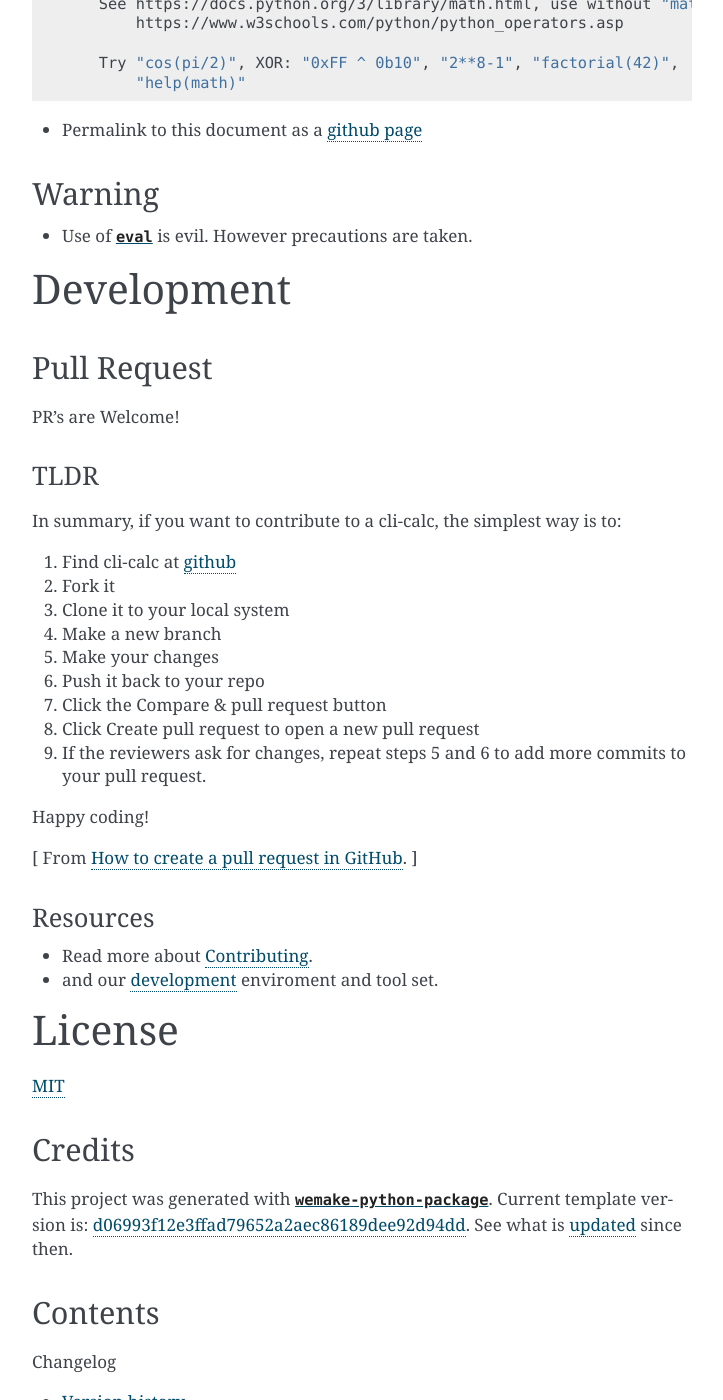
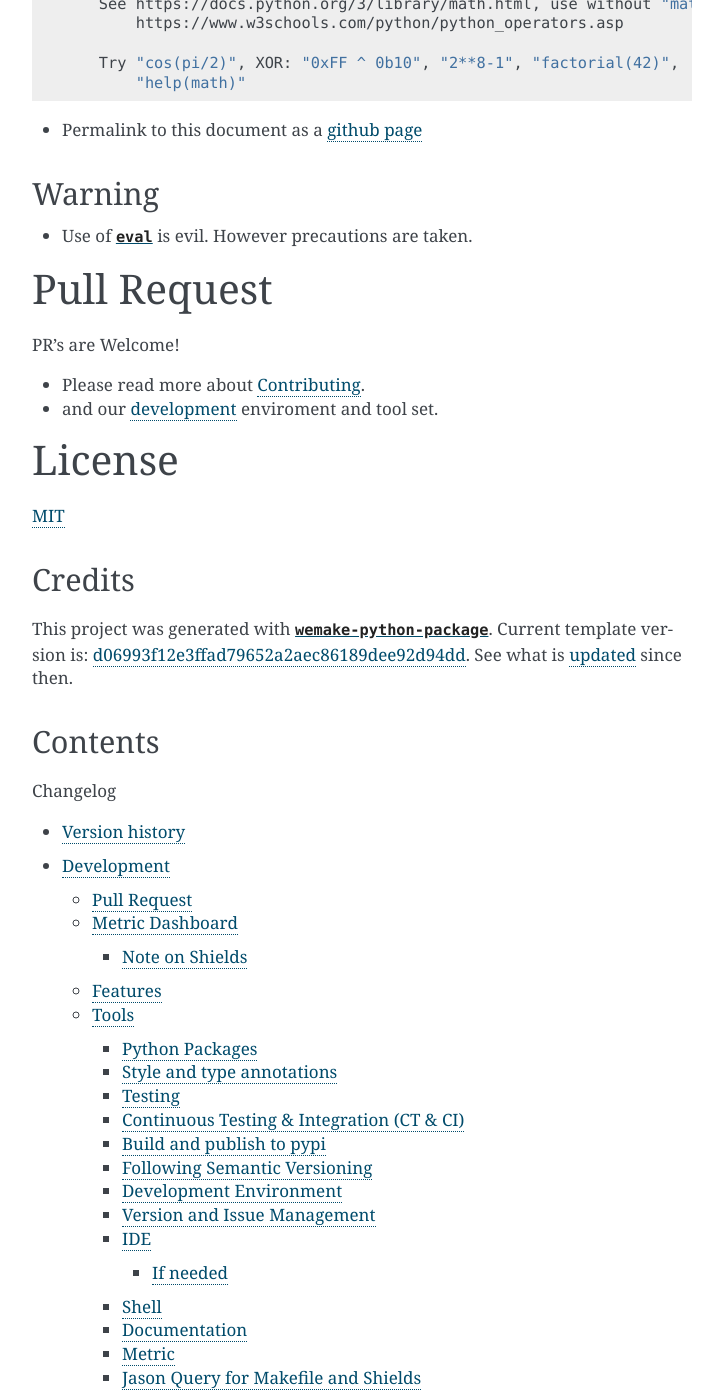
Before and after one commit to cruisen/cli-calc, a Sphinx documentation site: the page built from docs/index.rst, in a window 1280 px wide and 1400 px high, scrolled down 3682 px. Shown: the whole window, without its empty margins (388-1111 px from the left). Built offline with Sphinx 7.4.7, drawn with Linux system fonts in a browser that asks for light colours.

Commit message:
fixes links

```diff
--- a/README.md
+++ b/README.md
@@ -199,33 +199,11 @@ Input:
   However precautions are taken.
 
 
-# Development
-
-## Pull Request
+# Pull Request
 
 PR's are Welcome!
 
-### TLDR
-In summary, if you want to contribute to a cli-calc, the simplest way is to:
-
-1. Find cli-calc at [github](https://github.com/cruisen/cli-calc)
-1. Fork it
-1. Clone it to your local system
-1. Make a new branch
-1. Make your changes
-1. Push it back to your repo
-1. Click the Compare & pull request button
-1. Click Create pull request to open a new pull request
-1. If the reviewers ask for changes, repeat steps 5 and 6 to add more commits to your pull request.
-
-Happy coding!
-
-[
-From [How to create a pull request in GitHub](https://opensource.com/article/19/7/create-pull-request-github).
-]
-### Resources
-
-* Read more about
+* Please read more about
   [Contributing](https://github.com/cruisen/cli-calc/blob/main/CONTRIBUTING.md).
 * and our
   [development](https://github.com/cruisen/cli-calc/blob/main/docs/extras/develop.md)
```
Also changed, not shown: CONTRIBUTING.md (+35 -2 lines), docs/extras/develop.md (+4 -3 lines), 7 other files.
